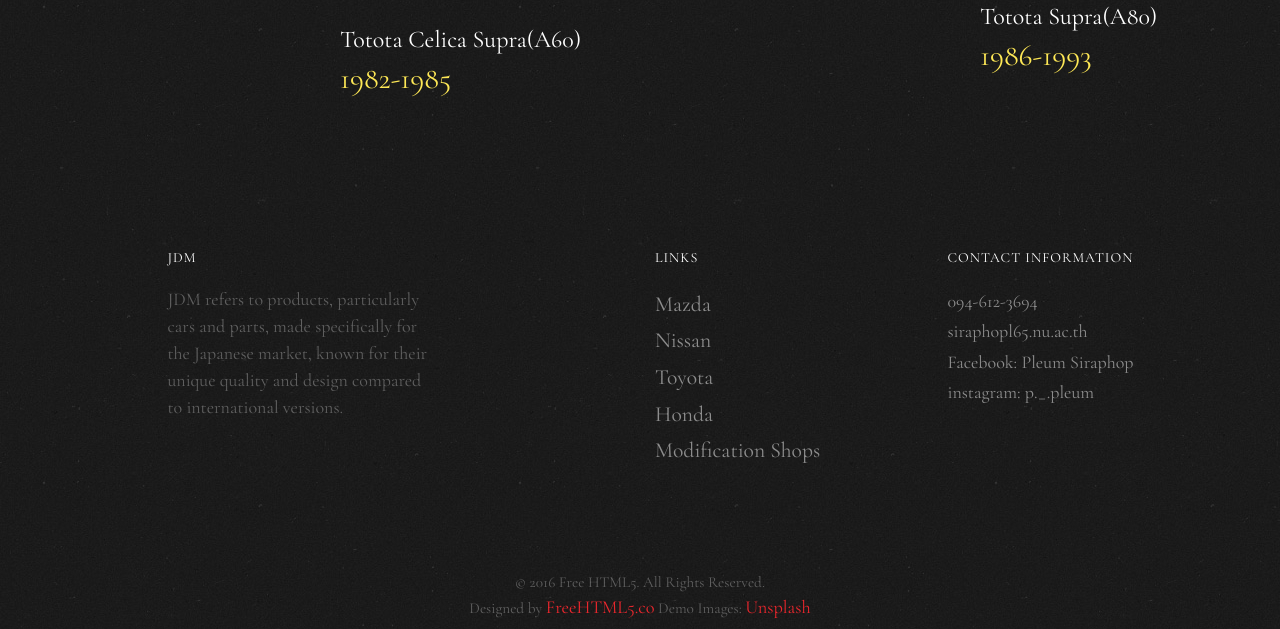
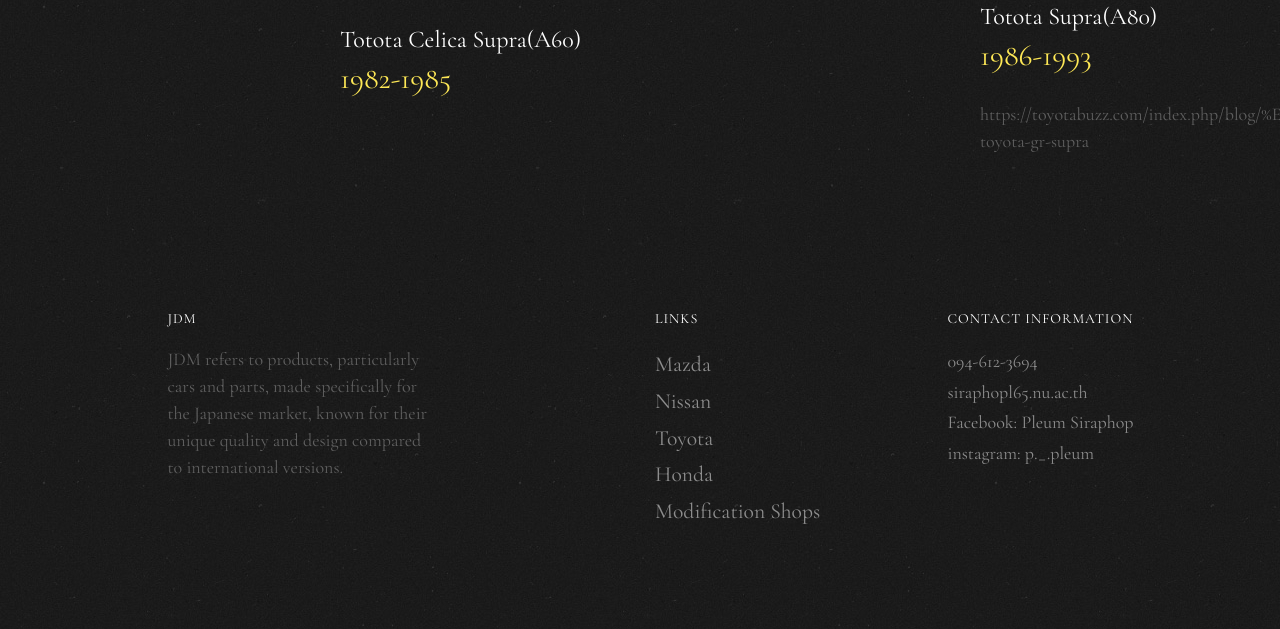
Before and after one commit to SiraphopL/my-web, a plain HTML site: page toyota.html in a window 1280 px wide. Shown: the part 3430-4059 px from the top of the page. Drawn offline with nearby package versions, Linux system fonts and the light colour scheme; files whose address does not match are found by name.

Commit message:
add link

```diff
--- a/toyota.html
+++ b/toyota.html
@@ -214,6 +214,7 @@
 			<img src="images/supra80.jpg" class="img-responsive" alt="Free Restaurant Bootstrap Website Template by FreeHTML5.co">
 			<h3>Totota Supra(A80)</h3>
 			<span class="fh5co-price">1986-1993<sup></sup></span>
+			<p>https://toyotabuzz.com/index.php/blog/%E0%B9%80%E0%B8%9B%E0%B8%B4%E0%B8%94%E0%B8%95%E0%B8%B3%E0%B8%99%E0%B8%B2%E0%B8%99%E0%B8%84%E0%B8%A7%E0%B8%B2%E0%B8%A1%E0%B9%81%E0%B8%A3%E0%B8%87-toyota-gr-supra</p>
 		</div>
 	</div>
 </div>
```
